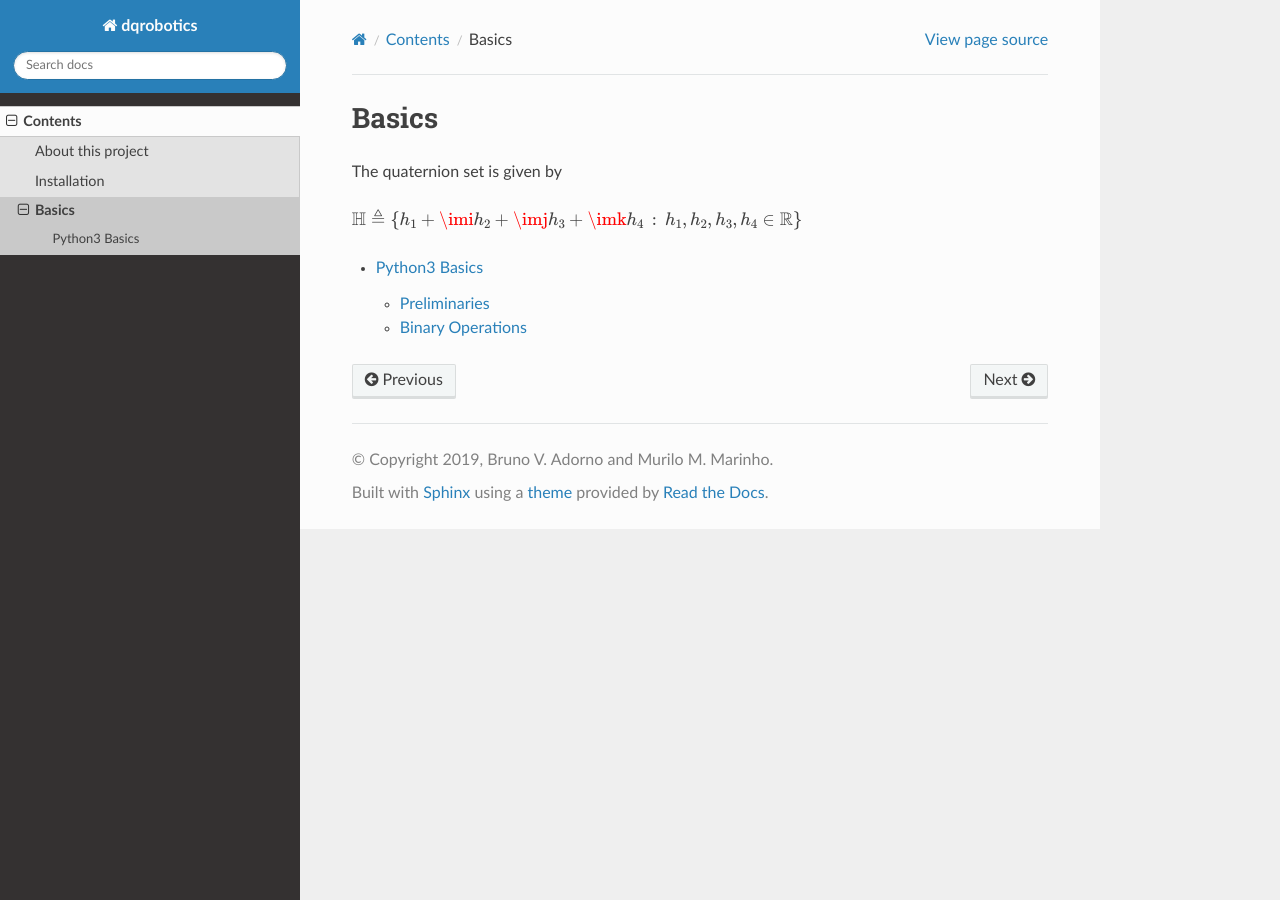
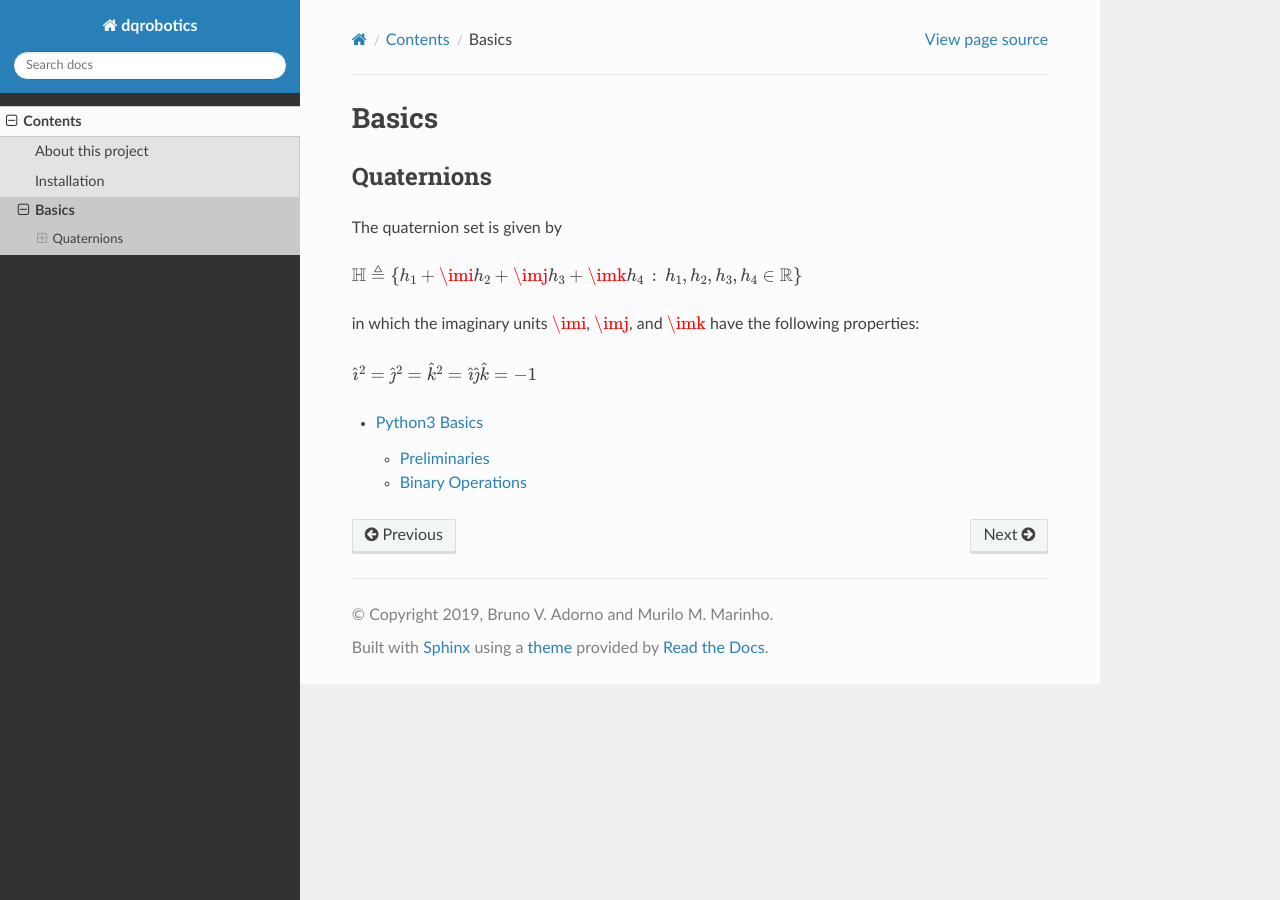
Before and after one commit to dqrobotics/dqrobotics.github.io, a Sphinx documentation site: the page built from docs/basics.rst, in a window 1280 px wide. Built offline with Sphinx 7.4.7 and the Read the Docs theme 2.0.0, drawn with Linux system fonts in a browser that asks for light colours.

Commit message:
Update basics.rst

```diff
--- a/docs/basics.rst
+++ b/docs/basics.rst
@@ -1,9 +1,15 @@
 Basics
 ======================================
 
+Quaternions
+-----------
 The quaternion set is given by
 
 :math:`\mathbb{H}\triangleq\left\{ h_{1}+\imi h_{2}+\imj h_{3}+\imk h_{4}\,:\,h_{1},h_{2},h_{3},h_{4}\in\mathbb{R}\right\}`
+
+in which the imaginary units :math:`\imi`, :math:`\imj`, and :math:`\imk` have the following properties:
+
+:math:`\hat{\imath}^{2}=\hat{\jmath}^{2}=\hat{k}^{2}=\hat{\imath}\hat{\jmath}\hat{k}=-1`
 
 .. toctree::
    :maxdepth: 2
```
